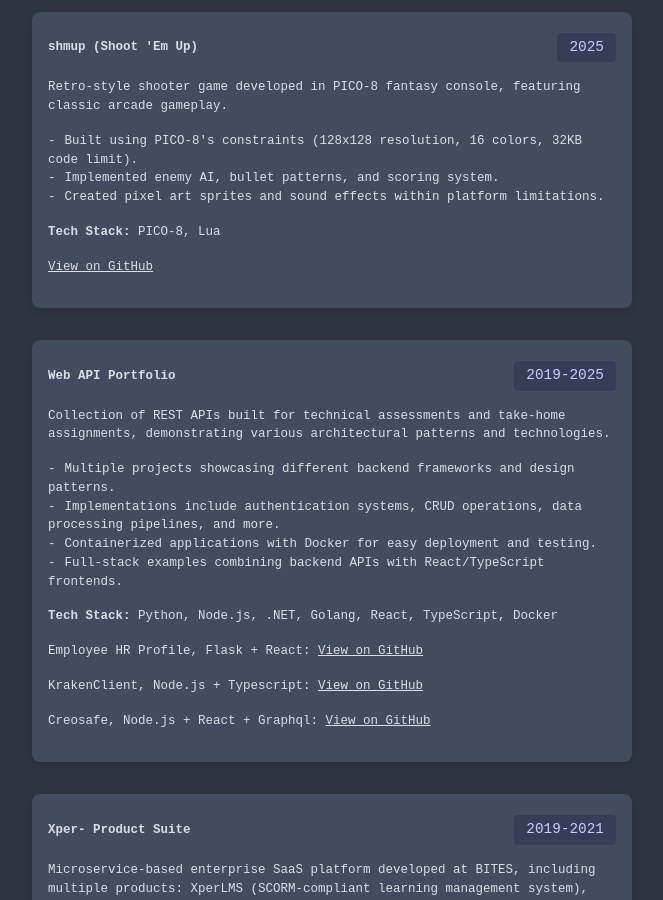
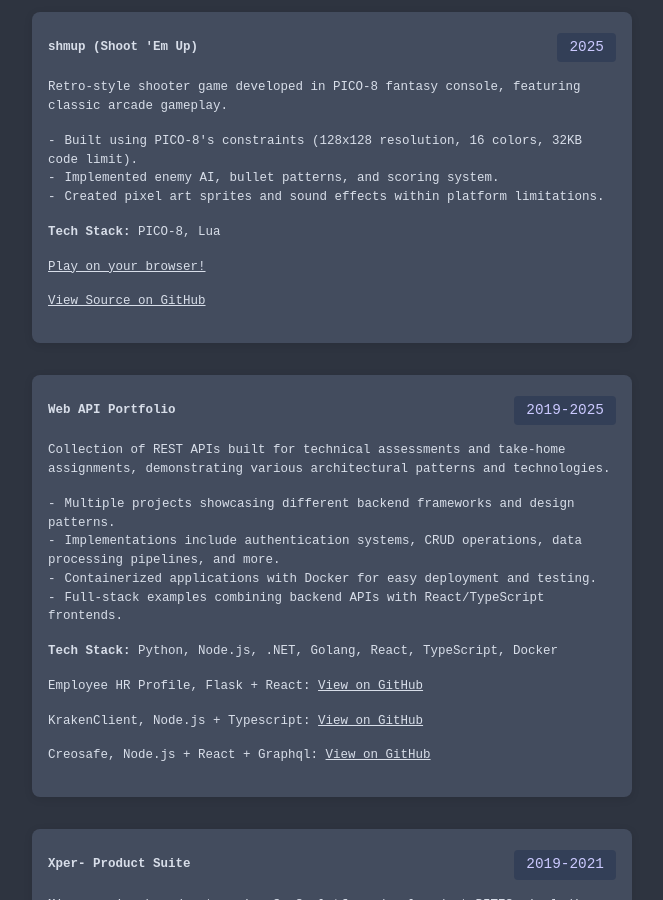
Before and after one commit to ata-o/ata-o.github.io, a Jekyll site: the page built from projects.md, in a window 1280 px wide and 900 px high, scrolled down 623 px. Shown: the whole window, without its empty margins (308-971 px from the left). Built offline with Jekyll 4.4.1, drawn with Linux system fonts in a browser that asks for light colours.

Commit message:
feat: add pico8 cart

```diff
--- a/projects.md
+++ b/projects.md
@@ -37,7 +37,9 @@
       <li>Created pixel art sprites and sound effects within platform limitations.</li>
     </ul>
     <p class="tech-stack"><strong>Tech Stack:</strong> PICO-8, Lua</p>
-    <p class="github-link"><a href="https://github.com/ata-o/shmup" target="_blank">View on GitHub</a></p>
+    <p class="github-link"><a href="https://onur.is-a.dev/shmup/web/shmup.html">Play on your browser!</a></p>
+    <p class="github-link"><a href="https://github.com/ata-o/shmup" target="_blank">View Source on GitHub</a></p>
+
 </div>
 </div>
 
```
